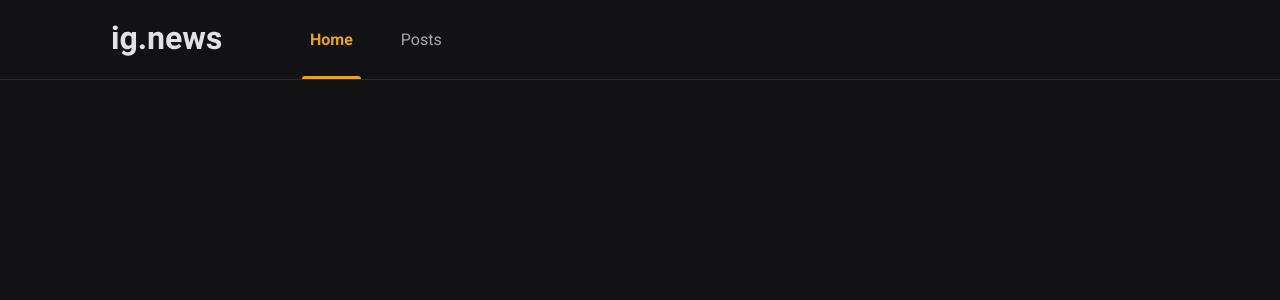
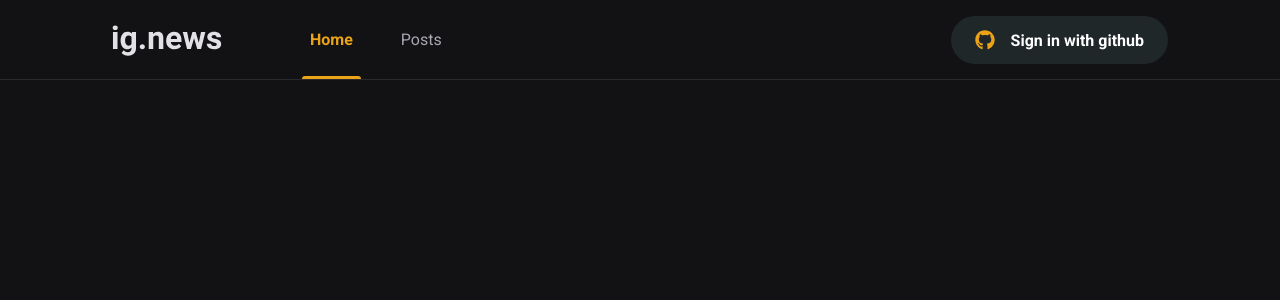
Before and after one commit to 1SyuLi/ig.News, a Next.js app: page / in a window 1280 px wide. Shown: the top 300 px of the page. Built offline with nearby package versions, Linux system fonts and the light colour scheme.

Commit message:
SignIn Button

```diff
--- a/package.json
+++ b/package.json
@@ -12,6 +12,7 @@
     "next": "12.1.0",
     "react": "17.0.2",
     "react-dom": "17.0.2",
+    "react-icons": "^4.3.1",
     "sass": "^1.49.9"
   },
   "devDependencies": {
--- a/src/components/Header/index.tsx
+++ b/src/components/Header/index.tsx
@@ -1,3 +1,4 @@
+import { SignInButton } from '../SignInButton';
 import styles from './styles.module.scss';
 
 export function Header() {
@@ -12,6 +13,8 @@
                     <a className={styles.active} href="#">Home</a>
                     <a href="#">Posts</a>
                 </nav>
+
+                <SignInButton />
             </div>
         </header>
 
--- a/src/components/Header/styles.module.scss
+++ b/src/components/Header/styles.module.scss
@@ -55,4 +55,8 @@
             }
         }
     }
+
+    button {
+        margin-left: auto;
+    }
 }
--- /dev/null
+++ b/src/components/SignInButton/index.tsx
@@ -0,0 +1,32 @@
+import { FaGithub } from 'react-icons/fa';
+import { FiX } from 'react-icons/fi';
+import styles from './styles.module.scss';
+
+
+
+export function SignInButton() {
+
+    const isUserLoggedIn = false;
+
+
+    return isUserLoggedIn ? (
+        <button
+            className={styles.SignInButton}
+        >
+            <FaGithub color='#04d361' />
+            1SyuLi
+
+            <FiX
+                className={styles.closeIcon}
+                color='#737380'
+            />
+        </button>
+    ) : (
+        <button
+            className={styles.SignInButton}
+        >
+            <FaGithub color='#eba417' />
+            Sign in with github
+        </button>
+    )
+}
--- /dev/null
+++ b/src/components/SignInButton/styles.module.scss
@@ -0,0 +1,33 @@
+.SignInButton {
+    height: 3rem;
+    border-radius: 3rem;
+    background-color: #1f2729;
+    border: 0;
+    padding: 0 1.5rem;
+
+    display: flex;
+    align-items: center;
+    justify-content: center;
+
+    color: var(--white);
+    font-weight: bold;
+
+    transition: filter 0.2s;
+
+    svg {
+        width: 20px;
+        height: 20px;
+    }
+
+    svg.closeIcon {
+        margin-left: 1rem;
+    }
+
+    svg:first-child {
+        margin-right: 1rem;
+    }
+
+    &:hover {
+        filter: brightness(0.8);
+    }
+}
```
Also changed, not shown: 1 other file (tests, documents, lock files or other folders).
